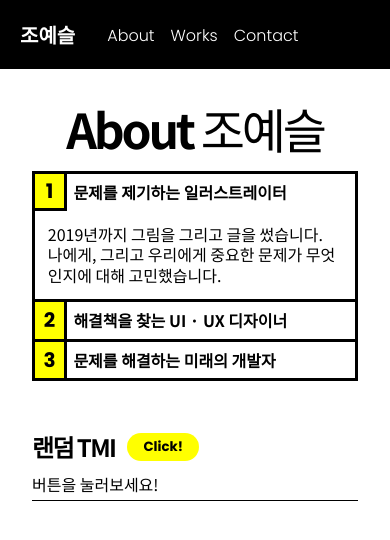
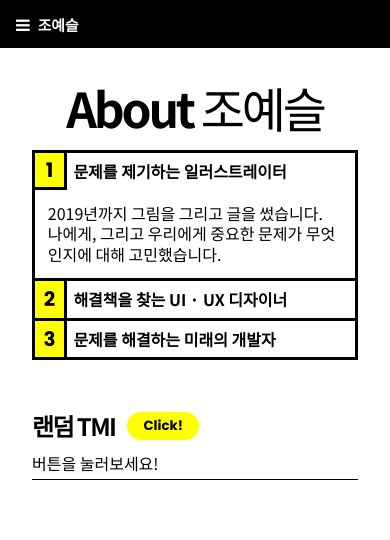
Before and after one commit to yeseul-cho/introduction, a plain HTML site: page index.html in a window 390 px wide. Drawn offline with Linux system fonts and the light colour scheme.

Commit message:
added navbar

```diff
--- a/index.html
+++ b/index.html
@@ -6,11 +6,14 @@
     <link rel="preconnect" href="https://fonts.googleapis.com">
     <link rel="preconnect" href="https://fonts.gstatic.com" crossorigin>
     <link href="https://fonts.googleapis.com/css2?family=Noto+Sans+KR:wght@100;400;700&family=Poppins:ital,wght@0,300;0,700;1,300;1,700&display=swap" rel="stylesheet">
+    <link rel="stylesheet" href="https://cdnjs.cloudflare.com/ajax/libs/font-awesome/4.7.0/css/font-awesome.min.css">
+
     <script src="script.js"></script>
 </head>
 <body>
     <nav>
         <ul class="navbar">
+            <li class="hamburger"><i class="fa fa-solid fa-bars"></i></li>
             <li class="home"><a href="#">조예슬</a></li>
             <li class="navitem"><a href="#">About</a></li>
             <li class="navitem"><a href="#">Works</a></li>
--- a/styles.css
+++ b/styles.css
@@ -28,6 +28,10 @@ nav {
     flex-direction: row;
     flex-wrap: nowrap;
     align-items: center;
+}
+
+.hamburger {
+    display: none;
 }
 
 a {
@@ -178,6 +182,30 @@ main {
 
 @media screen and (max-width: 768px){
 
+    nav {
+        padding: 0.75rem 1rem;
+        background-color: black;
+        color: white;
+    }
+
+    .navbar{
+        align-items: center;
+        justify-content: start;
+    }
+
+    .hamburger {
+        display: inline;
+    }
+
+    .home {
+        font-size: 0.925rem;
+        margin-left: 0.5rem;
+    }
+
+    .navitem {
+        display: none;
+    }
+
     .title-area {
         margin: 0.5rem 0 0.5rem 0;
         min-width: 300px;
```
